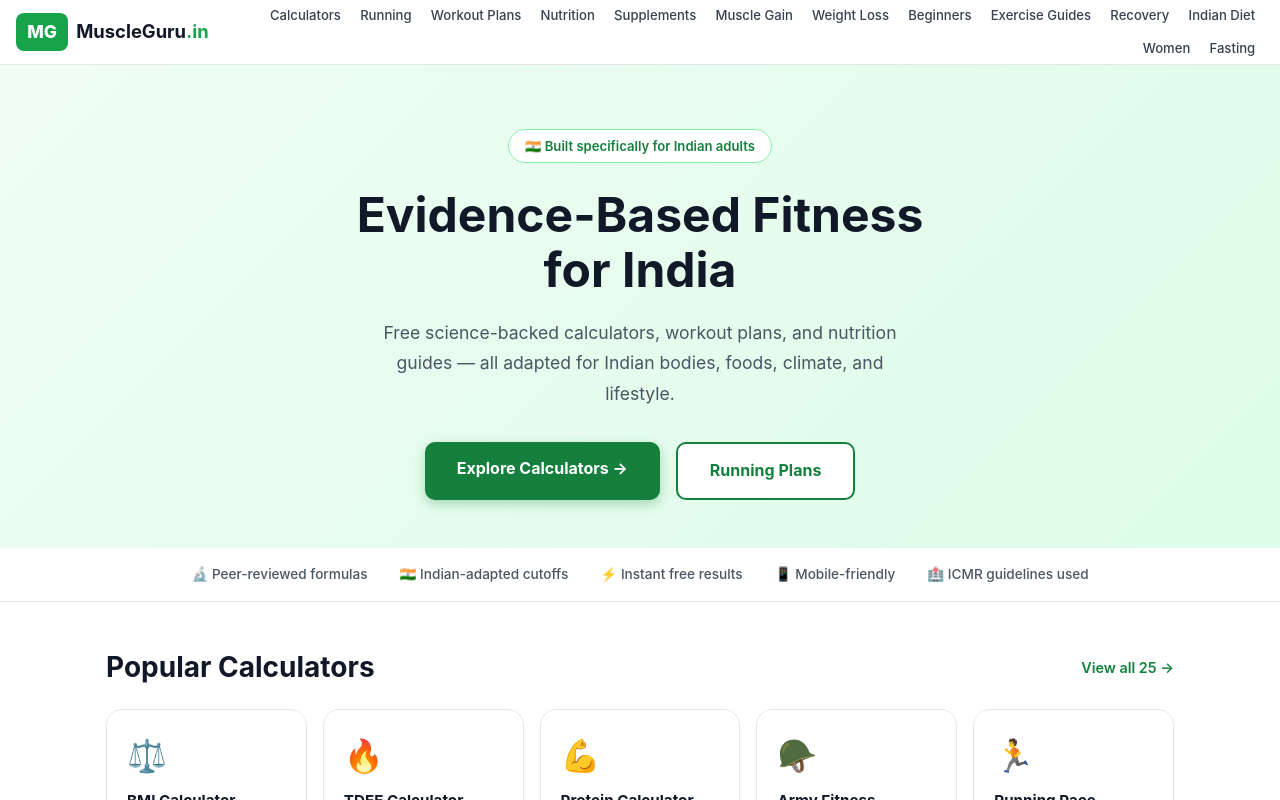
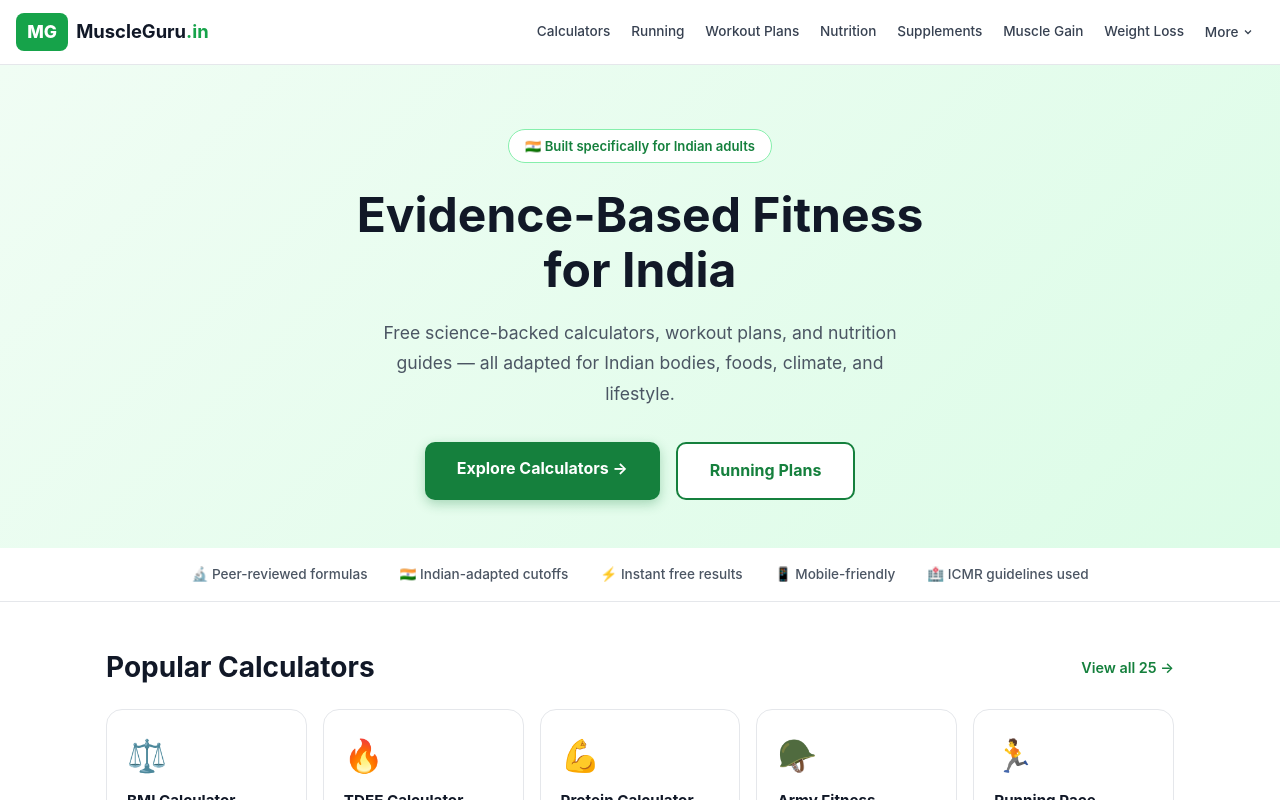
Before and after one commit to rtsuggests/muscleguru, a Next.js app: page / in a window 1280 px wide. Shown: the top 800 px of the page. Built offline with nearby package versions, Linux system fonts and the light colour scheme.

Commit message:
Fix header nav overflow and footer grid orphaning with deterministic layouts

```diff
--- a/components/layout/Footer.tsx
+++ b/components/layout/Footer.tsx
@@ -4,7 +4,7 @@ export default function Footer() {
   return (
     <footer style={{ background: "var(--color-dark)", color: "#d1d5db", marginTop: "4rem" }}>
       <div style={{ maxWidth: 1200, margin: "0 auto", padding: "3rem 1rem 1.5rem" }}>
-        <div style={{ display: "grid", gridTemplateColumns: "repeat(auto-fit, minmax(180px, 1fr))", gap: "2rem", marginBottom: "2.5rem" }}>
+        <div className="footer-grid" style={{ gap: "2rem", marginBottom: "2.5rem" }}>
           <div>
             <div style={{ fontFamily: "var(--font-display)", fontWeight: 800, fontSize: "1.2rem", color: "#fff", marginBottom: "0.75rem" }}>
               MuscleGuru<span style={{ color: "var(--color-brand)" }}>.in</span>
@@ -52,6 +52,13 @@ export default function Footer() {
           <p>© {new Date().getFullYear()} MuscleGuru.in — All rights reserved. All calculator results are estimates only.</p>
         </div>
       </div>
+
+      <style>{`
+        .footer-grid { display: grid; grid-template-columns: 1fr; }
+        @media (min-width: 640px) { .footer-grid { grid-template-columns: repeat(2, 1fr); } }
+        @media (min-width: 900px) { .footer-grid { grid-template-columns: repeat(3, 1fr); } }
+        @media (min-width: 1180px) { .footer-grid { grid-template-columns: 1.4fr repeat(5, 1fr); } }
+      `}</style>
     </footer>
   );
 }
--- a/components/layout/Header.tsx
+++ b/components/layout/Header.tsx
@@ -2,7 +2,7 @@
 import { useState } from "react";
 import Link from "next/link";
 
-const navLinks = [
+const primaryLinks = [
   { label: "Calculators", href: "/calculators" },
   { label: "Running", href: "/running" },
   { label: "Workout Plans", href: "/workout-plans" },
@@ -10,6 +10,9 @@ const navLinks = [
   { label: "Supplements", href: "/supplements" },
   { label: "Muscle Gain", href: "/muscle-gain" },
   { label: "Weight Loss", href: "/weight-loss" },
+];
+
+const moreLinks = [
   { label: "Beginners", href: "/beginner-fitness" },
   { label: "Exercise Guides", href: "/exercise-guides" },
   { label: "Recovery", href: "/recovery" },
@@ -18,8 +21,14 @@ const navLinks = [
   { label: "Fasting", href: "/fasting" },
 ];
 
+const allLinks = [...primaryLinks, ...moreLinks];
+
+const linkStyle: React.CSSProperties = { padding: "0.4rem 0.6rem", borderRadius: "0.375rem", fontSize: "0.85rem", fontWeight: 500, color: "var(--color-body)", textDecoration: "none", whiteSpace: "nowrap" };
+
 export default function Header() {
   const [open, setOpen] = useState(false);
+  const [moreOpen, setMoreOpen] = useState(false);
+
   return (
     <header style={{ background: "#fff", borderBottom: "1.5px solid var(--color-border)", position: "sticky", top: 0, zIndex: 50 }}>
       <div style={{ maxWidth: 1280, margin: "0 auto", padding: "0 1rem", display: "flex", alignItems: "center", justifyContent: "space-between", height: 64, gap: "0.75rem" }}>
@@ -28,12 +37,30 @@ export default function Header() {
           <span style={{ fontFamily: "var(--font-display)", fontWeight: 700, fontSize: "1.15rem", color: "var(--color-dark)", whiteSpace: "nowrap" }}>MuscleGuru<span style={{ color: "var(--color-brand)" }}>.in</span></span>
         </Link>
 
-        <nav style={{ display: "flex", gap: "0.1rem", alignItems: "center", flexWrap: "wrap", justifyContent: "flex-end" }} className="hidden-mobile">
-          {navLinks.map(l => (
-            <Link key={l.href} href={l.href} style={{ padding: "0.35rem 0.55rem", borderRadius: "0.375rem", fontSize: "0.82rem", fontWeight: 500, color: "var(--color-body)", textDecoration: "none", whiteSpace: "nowrap" }}>
-              {l.label}
-            </Link>
+        <nav style={{ display: "flex", gap: "0.1rem", alignItems: "center", position: "relative" }} className="hidden-mobile">
+          {primaryLinks.map(l => (
+            <Link key={l.href} href={l.href} style={linkStyle}>{l.label}</Link>
           ))}
+
+          <div style={{ position: "relative" }}>
+            <button
+              onClick={() => setMoreOpen(v => !v)}
+              aria-expanded={moreOpen}
+              style={{ ...linkStyle, display: "flex", alignItems: "center", gap: "0.25rem", background: "none", border: "none", cursor: "pointer", fontFamily: "inherit" }}
+            >
+              More
+              <svg width="12" height="12" viewBox="0 0 24 24" fill="none" stroke="currentColor" strokeWidth="2.5" style={{ transform: moreOpen ? "rotate(180deg)" : "none", transition: "transform 0.15s" }}><polyline points="6 9 12 15 18 9" /></svg>
+            </button>
+            {moreOpen && (
+              <div style={{ position: "absolute", top: "100%", right: 0, background: "#fff", border: "1px solid var(--color-border)", borderRadius: "0.5rem", boxShadow: "0 8px 24px rgba(0,0,0,0.12)", padding: "0.4rem", minWidth: 160, zIndex: 60 }}>
+                {moreLinks.map(l => (
+                  <Link key={l.href} href={l.href} onClick={() => setMoreOpen(false)} style={{ ...linkStyle, display: "block", padding: "0.5rem 0.6rem" }}>
+                    {l.label}
+                  </Link>
+                ))}
+              </div>
+            )}
+          </div>
         </nav>
 
         <button onClick={() => setOpen(!open)} style={{ background: "none", border: "none", cursor: "pointer", padding: "0.5rem", flexShrink: 0 }} className="show-mobile" aria-label="Menu" aria-expanded={open}>
@@ -44,7 +71,7 @@ export default function Header() {
       {open && (
         <div style={{ background: "#fff", borderTop: "1px solid var(--color-border)", padding: "0.75rem 1rem 1rem", maxHeight: "calc(100vh - 64px)", overflowY: "auto" }} className="show-mobile-menu">
           <div style={{ display: "grid", gridTemplateColumns: "1fr 1fr", gap: "0 0.75rem" }}>
-            {navLinks.map(l => (
+            {allLinks.map(l => (
               <Link key={l.href} href={l.href} onClick={() => setOpen(false)}
                 style={{ display: "block", padding: "0.75rem 0.25rem", fontWeight: 500, color: "var(--color-body)", textDecoration: "none", borderBottom: "1px solid var(--color-border)", fontSize: "0.9rem" }}>
                 {l.label}
@@ -55,8 +82,8 @@ export default function Header() {
       )}
 
       <style>{`
-        @media (max-width: 1180px) { .hidden-mobile { display: none !important; } .show-mobile { display: flex !important; } }
-        @media (min-width: 1181px) { .show-mobile { display: none !important; } .show-mobile-menu { display: none !important; } }
+        @media (max-width: 1200px) { .hidden-mobile { display: none !important; } .show-mobile { display: flex !important; } }
+        @media (min-width: 1201px) { .show-mobile { display: none !important; } .show-mobile-menu { display: none !important; } }
       `}</style>
     </header>
   );
```
